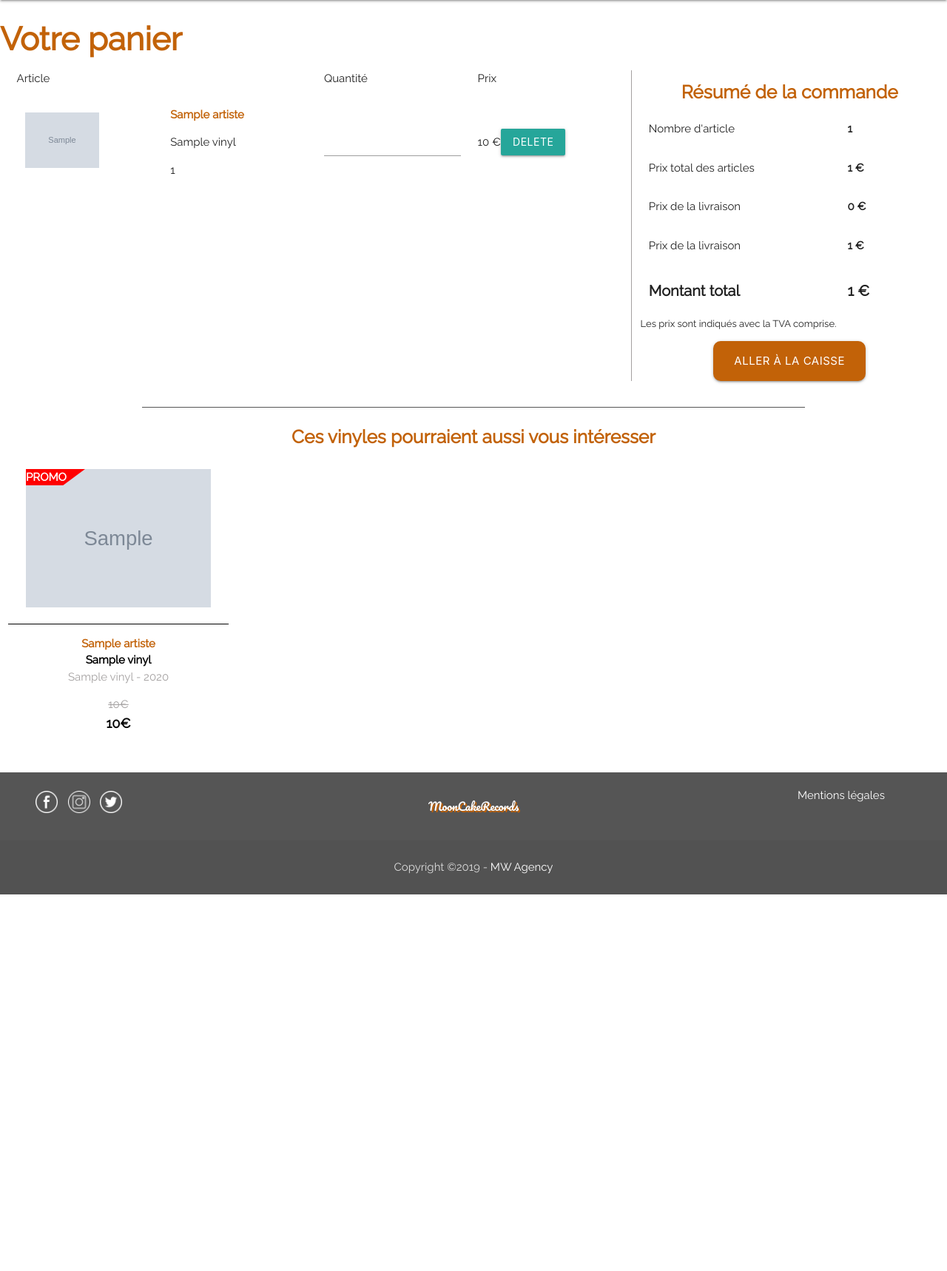
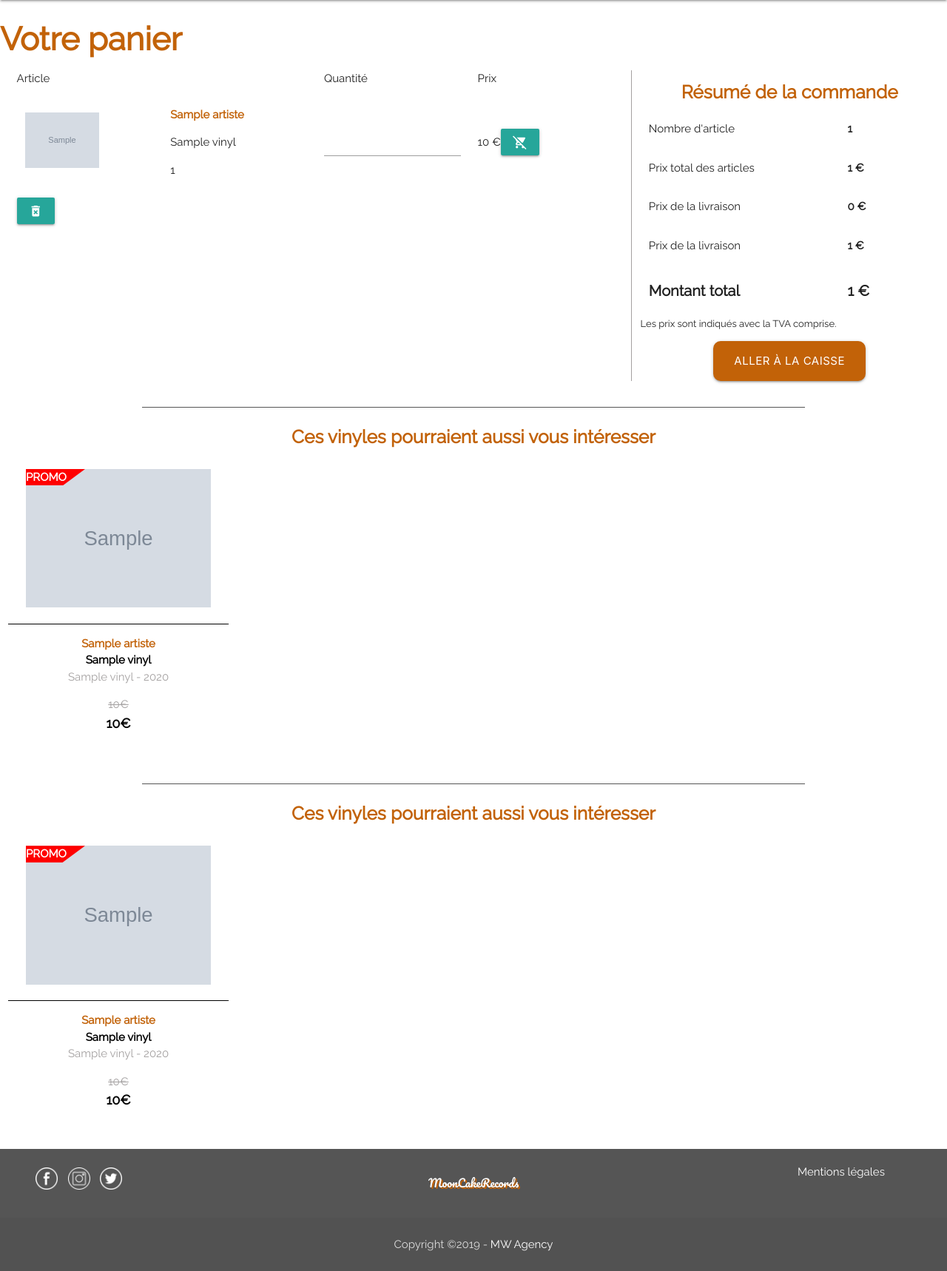
Before and after one commit to Mickael42/MoonCake-Records, a Symfony app: template templates/cart/index.html.twig in a window 1280 px wide. Shown: the part 64-1782 px from the top of the page at 74% size. Before the commit the page ends 1273 px from the top, so only its background shows below. Run offline with Twig, Linux system fonts and the light colour scheme; the template is opened without the code that fills it: most values are stand-ins (such as "Sample title", 1, 10 or a date in 2020); grey boxes marked "Sample" are stand-in pictures; some libraries are stand-ins or nearby versions.

Commit message:
suppression des articles et des paniers

```diff
--- a/src/Entity/Client.php
+++ b/src/Entity/Client.php
@@ -39,7 +39,7 @@
 
     /**
      * @ORM\Column(type="integer")
-     * @Assert\Type(type="integer", message="La valeur {{ value }} n'est pas un nombre.")
+     * @Assert\Type(type="numeric", message="La valeur {{ value }} n'est pas un nombre.")
      * @Assert\Length(min=10, max=10, minMessage="Le numéro de téléphone doit avoir 10 chiffres", maxMessage="Le numéro de téléphone doit avoir 10 chiffres")
      */
     private $phone;
--- /dev/null
+++ b/templates/cart/_deleteCart_form.html.twig
@@ -0,0 +1,5 @@
+<form method="post" action="{{ path('cart_deleteCart', {'id': cart.id}) }}" onsubmit="return confirm('Êtes-vous sûre de vouloir supprimer le panier?');">
+    <input type="hidden" name="_method" value="DELETE">
+    <input type="hidden" name="_token" value="{{ csrf_token('delete' ~ cart.id) }}">
+    <button class="btn"> <i class="material-icons">delete_forever</i></button>
+</form>
--- /dev/null
+++ b/templates/cart/_deleteOneProduct_form.html.twig
@@ -0,0 +1,7 @@
+<form method="post" action="{{ path('cart_deleteOrderProduct', {'id': cart.id}) }}" onsubmit="return confirm('Êtest-vous sûre de vouloir supprimer cette article de votre panier?');">
+    <input type="hidden" name="_method" value="DELETE">
+    {{dump(product.id)}}
+    <input type="hidden" name="_idOrderProduct" value="{{ product.id}}">
+    <input type="hidden" name="_tokenOrderProduct" value="{{ csrf_token('delete' ~ product.id) }}">
+    <button class="btn"> <i class="material-icons">remove_shopping_cart</i></button>
+</form>
--- a/templates/cart/_delete_form.html.twig
+++ /dev/null
@@ -1,5 +0,0 @@
-<form method="post" action="{{ path('cart_delete', {'id': cart.id}) }}" onsubmit="return confirm('Are you sure you want to delete this item?');">
-    <input type="hidden" name="_method" value="DELETE">
-    <input type="hidden" name="_token" value="{{ csrf_token('delete' ~ cart.id) }}">
-    <button class="btn">Delete</button>
-</form>
--- a/templates/cart/index.html.twig
+++ b/templates/cart/index.html.twig
@@ -7,7 +7,19 @@
     <h3 class="section-title">Votre panier</h3>
 
 
-    {% if cart %}
+    {% if cart is null %}
+        <div class="row">
+
+            <div class="col s12">
+
+                <p>Vous n'avez pas de panier ! Ajouter des articles !
+                </p>
+
+            </div>
+
+        </div>
+
+    {% elseif cart.orderProducts|length > 0  %}
         <div class="row">
 
             <div class="col s8 ">
@@ -45,12 +57,14 @@
                         <div class="col s3 col-container-order-product valign-wrapper">
                             {{product.price}}
                             €
-                            {{ include('cart/_delete_form.html.twig') }}
+                            {{ include('cart/_deleteOneProduct_form.html.twig') }}
                         </div>
                     </div>
+
                 {% endfor %}
-
-
+                    <div class="col s1">
+                        {{ include('cart/_deleteCart_form.html.twig') }}
+                    </div>
             </div>
 
             <div class="col s4 summary-cart">
@@ -151,6 +165,8 @@
 
             </div>
 
+        {% endif %}
+
 
         <div class="section ">
             <div class="row container container-title-section">
@@ -188,7 +204,4 @@
             </div>
 
 
-            {% endif %}
-
-
         {% endblock %}
```
Also changed, not shown: src/Controller/CartController.php (+6 -3 lines), src/Controller/OrderProductController.php (added, +33 -0 lines), projects-documents/captureTrello-miProjet.png (added). Lines whose indentation alone changed are shown as unchanged.
